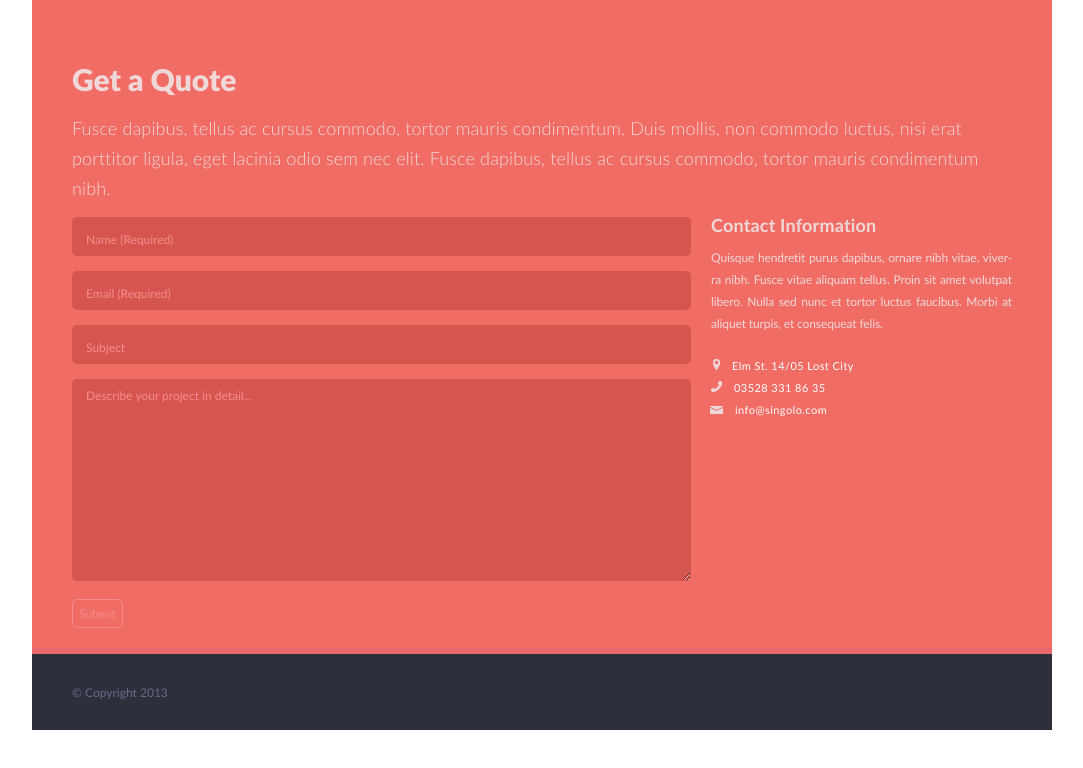
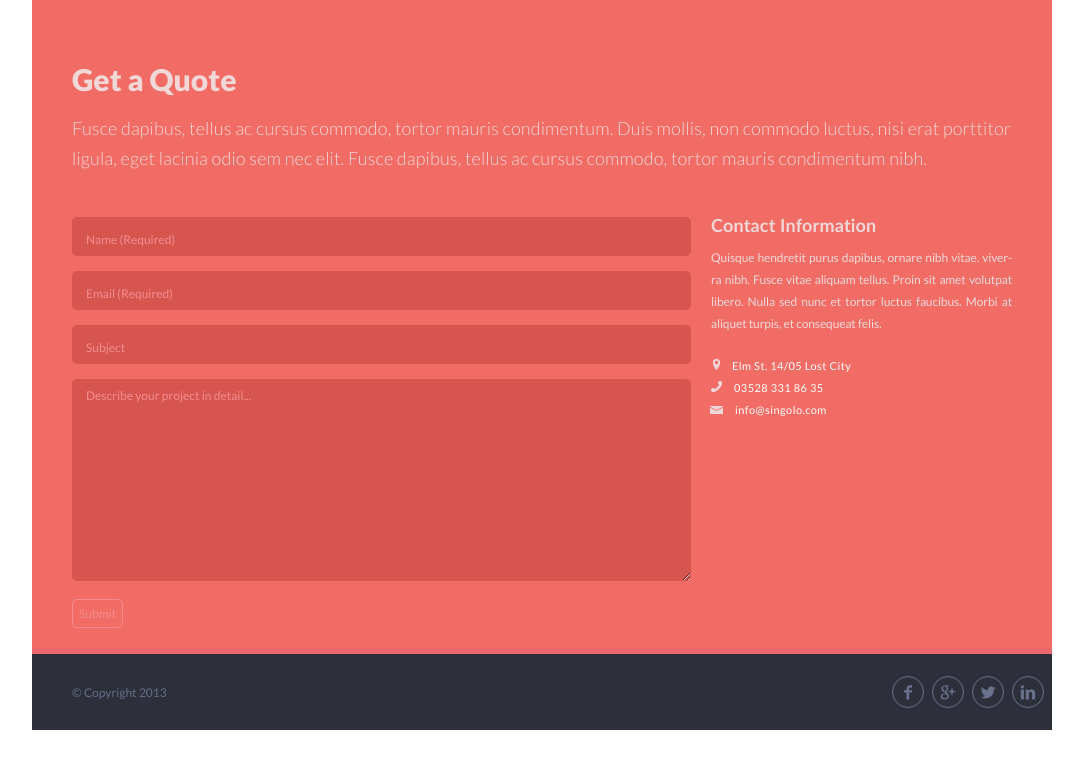
Before and after one commit to LyssenkoAlex/singolo, a plain HTML site: page singolo3.html in a window 1280 px wide. Shown: the whole page, without its empty margins (98-1181 px from the left). Drawn offline with Linux system fonts and the light colour scheme.

Commit message:
style fix

```diff
--- a/singolo3.css
+++ b/singolo3.css
@@ -197,6 +197,37 @@
     unicode-range: U+0000-00FF, U+0131, U+0152-0153, U+02BB-02BC, U+02C6, U+02DA, U+02DC, U+2000-206F, U+2074, U+20AC, U+2122, U+2191, U+2193, U+2212, U+2215, U+FEFF, U+FFFD;
 }
 
+@font-face {
+    font-family: 'fontello';
+    src: url('./assets/singolo_2/fonts/fontello.woff') format('woff'),
+    url('./assets/singolo_2/fonts/fontello.ttf') format('truetype');
+    font-weight: normal;
+    font-style: normal;
+    font-variant: normal;
+}
+
+@font-face {
+    font-family: 'lato';
+    src: url('./assets/singolo_2/fonts/Lato-Black.ttf') format('truetype');
+    font-weight: 900;
+    font-style: normal;
+}
+
+@font-face {
+    font-family: 'lato';
+    src: url('./assets/singolo_2/fonts/Lato-Light.ttf') format('truetype');
+    font-weight: 300;
+    font-style: normal;
+}
+
+@font-face {
+    font-family: 'lato';
+    src: url('./assets/singolo_2/fonts/Lato-Regular.ttf') format('truetype');
+    font-weight: 400;
+    font-style: normal;
+}
+
+
 .container {
     width: 1020px;
     height: 730px;
@@ -329,19 +360,55 @@
     padding-right: 40px;
 }
 
-.icon {
+.expert_links span {
+    float: left;
+    display: inline-block;
+    font-family: "fontello", sans-serif;
+    text-align: center;
+    width: 30px;
+    height: 30px;
+    line-height: 30px;
+    margin: 0 8px 0 0;
+    border: 1px solid #6a718c;
+    border-radius: 50%;
+    color: #6a718c;
+    background: transparent;
+    cursor: pointer;
+    font-size: 16px;
 }
 
-.facebook {
+.icon {
+    margin-right: 6px;
+}
+.expert_links {
+    display: flex;
+    flex-flow: row nowrap;
+    height: 100%;
+    justify-content: flex-start;
+    align-items: flex-start;
+    padding-top: 22px;
 }
 
-.google {
+.expert_links span:hover {
+    border: 1px solid #f06c64;
+    color: #f06c64;
 }
 
-.twitter {
+
+.link-facebook:before {
+    content: '\e800';
 }
 
-.linkedin {
+.link-gplus:before {
+    content: '\e801';
+}
+
+.link-twitter:before {
+    content: '\e802';
+}
+
+.link-linkedin:before {
+    content: '\e803';
 }
 
 .form_header {
--- a/singolo3.html
+++ b/singolo3.html
@@ -4,8 +4,8 @@
     <meta charset="UTF-8">
     <meta name="viewport" content="width=device-width, initial-scale=1.0">
     <meta http-equiv="X-UA-Compatible" content="ie=edge">
+    <link rel="stylesheet" href="reset.css">
     <link rel="stylesheet" href="singolo3.css">
-    <link rel="stylesheet" href="reset.css">
     <title>Singolo 3</title>
 </head>
 <body>
@@ -51,12 +51,12 @@
             <div class="copyright">
                 &copy; Copyright 2013
             </div>
-            <div class="logos">
-                <div class="icon facebook"></div>
-                <div class="icon google"></div>
-                <div class="icon twitter"></div>
-                <div class="icon linkedin"></div>
-            </div>
+        <div class="expert_links">
+            <a href=""><span class="icon link-facebook"></span></a>
+            <a href=""><span class="icon link-gplus"></span></a>
+            <a href=""><span class="icon link-twitter"></span></a>
+            <a href=""><span class="icon link-linkedin"></span></a>
+        </div>
     </footer>
 </section>
 
```
